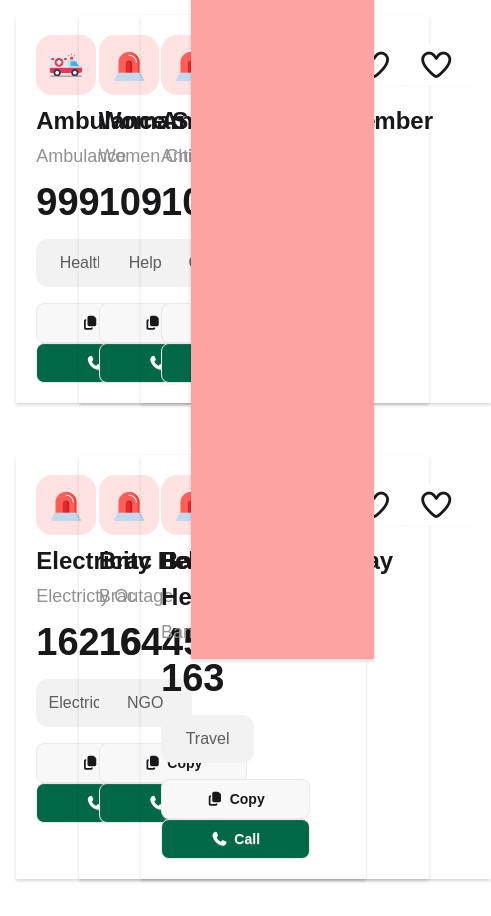
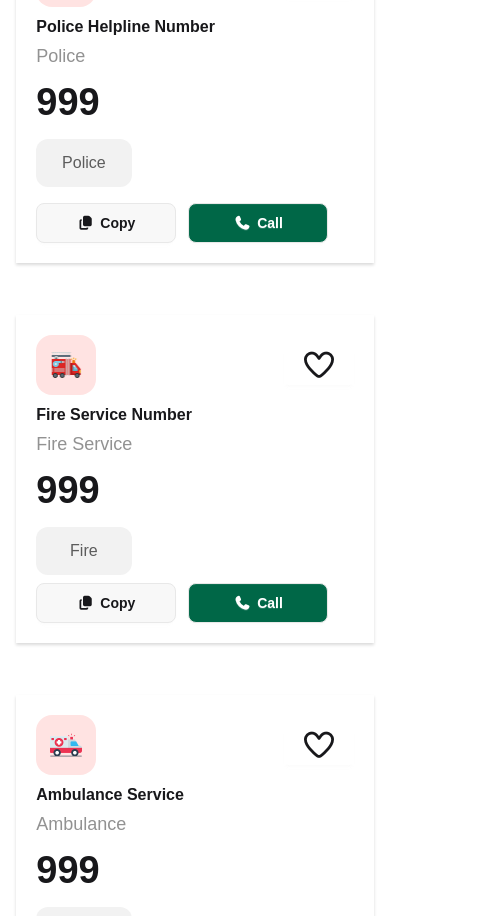
Before and after one commit to khondhokersazzad/A-5-Emergency-Hotline, a plain HTML site: page index.html in a window 390 px wide. Shown: the part 1084-2000 px from the top of the page, 491 px wide, since content can reach past the window. Drawn offline with nearby package versions, Linux system fonts and the light colour scheme; a web font is replaced by a local one.

Commit message:
Fixed Number Card and Call History Section responsive issue

```diff
--- a/index.html
+++ b/index.html
@@ -24,9 +24,9 @@
 </head>
 <body class="hind-400">
 
-    <nav class=" max-w-screen-2xl mx-auto flex justify-between items-center py-5">
+    <nav class=" max-w-screen-3xl w-11/12 mx-auto flex justify-between items-center py-5">
       <div class="logo flex justify-around items-center gap-2">
-        <!-- <img src="./assets/logo.png" alt="Logo" class="w-[50px] h-[50px]"> -->
+
         <img src="./assets/export.png" alt="">
       </div>
       <div class="menu  flex flex-row justify-around items-center gap-5">
@@ -45,12 +45,12 @@
       </div>
     </section>
 
-    <section class="number-card-history-section max-w-screen-2xl w-11/12 grid-cols-12 gap-8 mx-auto">
-      <div class="number-card-history-section-container flex justify-between">
-        <div class="number-section col-span-9">
-        <div class="number-card-container  grid grid-cols-3 gap-3">
+    <section class="number-card-history-section max-w-screen-3xl mx-auto">
+      <div class="number-card-history-section-container  w-11/12 grid  grid-cols-1 sm:grid-cols-12 gap-8 mx-auto">
+        <div class="number-section col-span-1 sm:col-span-9 ">
+        <div class="number-card-container  grid grid-cols-1 md:grid-cols-2 lg:grid-cols-3  justify-between gap-3">
 
-          <div class="number-card my-5 w-[350px] p-5 shadow-[0px_2px_3px_0px_rgba(0,0,0,0.15)]">
+          <div class="number-card my-5   p-5 shadow-[0px_2px_3px_0px_rgba(0,0,0,0.15)]">
 
             <div class="flex justify-between items-center">
               <div class="w-15 h-15 flex justify-center items-center bg-[#ffe3e2] rounded-[16px]">
@@ -60,18 +60,18 @@
               <button class="btn-heart btn bg-white  border-none"><i class="fa-regular fa-heart text-3xl icon-heart"></i></button>
             </div>
 
-            <h2 class="card-title text-[24px] font-semibold pt-2">National Emergency Number</h2>
+            <h2 class="card-title text-[16px] 2xl:text-[24px] font-semibold pt-2">National Emergency Number</h2>
             <h3 class="text-[18px] text-[#929292] py-1">National Emergency</h3>
             <p class="card-num text-[38px] font-bold pb-2">999</p>
             <div class="bg-[#f2f2f2] w-[30%] h-12 mb-4 flex justify-center items-center rounded-[12px]">
             <h4 class="text-[#5c5c5c]">All</h4>
             </div>
-            <button class="copy-btn btn w-[48%] mr-2 rounded-lg "><i class="fa-solid fa-copy"></i>Copy</button>
-            <button class="btn call-btn w-[48%] rounded-lg  bg-[#006747] text-white"><i class="fa-solid fa-phone"></i></i>Call</button>
+            <button class="copy-btn btn w-[44%] mr-2 rounded-lg "><i class="fa-solid fa-copy"></i>Copy</button>
+            <button class="btn call-btn w-[44%] rounded-lg  bg-[#006747] text-white"><i class="fa-solid fa-phone"></i></i>Call</button>
 
           </div>
 
-          <div class="number-card my-5 w-[350px] p-5 shadow-[0px_2px_3px_0px_rgba(0,0,0,0.15)]">
+          <div class="number-card my-5   p-5 shadow-[0px_2px_3px_0px_rgba(0,0,0,0.15)]">
 
             <div class="flex justify-between items-center">
               <div class="w-15 h-15 flex justify-center items-center bg-[#ffe3e2] rounded-[16px] m">
@@ -81,18 +81,18 @@
               <button class="btn-heart btn bg-white  border-none"><i class="fa-regular fa-heart text-3xl icon-heart"></i></button>
             </div>
 
-            <h2 class="card-title text-[24px] font-semibold pt-2">Police Helpline Number</h2>
+              <h2 class="card-title text-[16px] 2xl:text-[24px] font-semibold pt-2">Police Helpline Number</h2>
             <h3 class="card-subtitle text-[18px] text-[#929292] py-1">Police</h3>
             <p class="card-num text-[38px] font-bold pb-2">999</p>
             <div class="bg-[#f2f2f2] w-[30%] h-12 mb-4 flex justify-center items-center rounded-[12px]">
             <h4 class="card-category text-[#5c5c5c]">Police</h4>
             </div>
-            <button class="copy-btn btn w-[48%] mr-2 rounded-lg "><i class="fa-solid fa-copy"></i>Copy</button>
-            <button class="btn call-btn w-[48%] rounded-lg  bg-[#006747] text-white"><i class="fa-solid fa-phone"></i></i>Call</button>
+            <button class="copy-btn btn w-[44%]  mr-2 rounded-lg "><i class="fa-solid fa-copy"></i>Copy</button>
+            <button class="btn call-btn w-[44%] rounded-lg  bg-[#006747] text-white"><i class="fa-solid fa-phone"></i></i>Call</button>
 
           </div>
 
-          <div class="number-card my-5 w-[350px] p-5 shadow-[0px_2px_3px_0px_rgba(0,0,0,0.15)]">
+          <div class="number-card my-5   p-5 shadow-[0px_2px_3px_0px_rgba(0,0,0,0.15)]">
 
             <div class="flex justify-between items-center">
               <div class="w-15 h-15 flex justify-center items-center bg-[#ffe3e2] rounded-[16px]">
@@ -102,18 +102,18 @@
               <button class="btn-heart btn bg-white  border-none"><i class="fa-regular fa-heart text-3xl icon-heart"></i></button>
             </div>
 
-            <h2 class="card-title text-[24px] font-semibold pt-2">Fire Service Number</h2>
+              <h2 class="card-title text-[16px] 2xl:text-[24px] font-semibold pt-2">Fire Service Number</h2>
             <h3 class="text-[18px] text-[#929292] py-1">Fire Service</h3>
             <p class="card-num text-[38px] font-bold pb-2">999</p>
             <div class="bg-[#f2f2f2] w-[30%] h-12 mb-2 flex justify-center items-center rounded-[12px]">
               <h4 class="text-[#5c5c5c]">Fire</h4>
             </div>
-            <button class="copy-btn btn w-[48%] mr-2 rounded-lg "><i class="fa-solid fa-copy"></i>Copy</button>
-            <button class="btn call-btn w-[48%] rounded-lg  bg-[#006747] text-white"><i class="fa-solid fa-phone"></i></i>Call</button>
+            <button class="copy-btn btn w-[44%] mr-2 rounded-lg "><i class="fa-solid fa-copy"></i>Copy</button>
+            <button class="btn call-btn w-[44%] rounded-lg  bg-[#006747] text-white"><i class="fa-solid fa-phone"></i></i>Call</button>
 
           </div>
 
-          <div class="number-card my-5 w-[350px] p-5 shadow-[0px_2px_3px_0px_rgba(0,0,0,0.15)]">
+          <div class="number-card my-5   p-5 shadow-[0px_2px_3px_0px_rgba(0,0,0,0.15)]">
 
             <div class="flex justify-between items-center">
               <div class="w-15 h-15 flex justify-center items-center bg-[#ffe3e2] rounded-[16px] m">
@@ -123,18 +123,18 @@
               <button class="btn-heart btn bg-white  border-none"><i class="fa-regular fa-heart text-3xl icon-heart"></i></button>
             </div>
 
-            <h2 class="card-title text-[24px] font-semibold pt-2">Ambulance Service</h2>
+              <h2 class="card-title text-[16px] 2xl:text-[24px] font-semibold pt-2">Ambulance Service</h2>
             <h3 class="text-[18px] text-[#929292] py-1">Ambulance</h3>
             <p class="card-num text-[38px] font-bold pb-2">999</p>
             <div class="bg-[#f2f2f2] w-[30%] h-12 mb-4 flex justify-center items-center rounded-[12px]">
             <h4 class="text-[#5c5c5c]">Health</h4>
             </div>
-            <button class="copy-btn btn w-[48%] mr-2 rounded-lg "><i class="fa-solid fa-copy"></i>Copy</button>
-            <button class="btn call-btn w-[48%] rounded-lg  bg-[#006747] text-white"><i class="fa-solid fa-phone"></i></i>Call</button>
+            <button class="copy-btn btn w-[44%] mr-2 rounded-lg "><i class="fa-solid fa-copy"></i>Copy</button>
+            <button class="btn call-btn w-[44%] rounded-lg  bg-[#006747] text-white"><i class="fa-solid fa-phone"></i></i>Call</button>
 
           </div>
 
-          <div class="number-card my-5 w-[350px] p-5 shadow-[0px_2px_3px_0px_rgba(0,0,0,0.15)]">
+          <div class="number-card my-5   p-5 shadow-[0px_2px_3px_0px_rgba(0,0,0,0.15)]">
 
             <div class="flex justify-between items-center">
               <div class="w-15 h-15 flex justify-center items-center bg-[#ffe3e2] rounded-[16px] m">
@@ -144,18 +144,18 @@
               <button class="btn-heart btn bg-white  border-none"><i class="fa-regular fa-heart text-3xl icon-heart"></i></button>
             </div>
 
-            <h2 class="card-title text-[24px] font-semibold pt-2">Woman & Child Helpline</h2>
+              <h2 class="card-title text-[16px] 2xl:text-[24px] font-semibold pt-2">Woman & Child Helpline</h2>
             <h3 class="text-[18px] text-[#929292] py-1">Women Child Helpline</h3>
             <p class="card-num text-[38px] font-bold pb-2">109</p>
             <div class="bg-[#f2f2f2] w-[30%] h-12 mb-4 flex justify-center items-center rounded-[12px]">
             <h4 class="text-[#5c5c5c]">Help</h4>
             </div>
-            <button class="copy-btn btn w-[48%] mr-2 rounded-lg "><i class="fa-solid fa-copy"></i>Copy</button>
-            <button class="btn call-btn w-[48%] rounded-lg bg-[#006747] text-white"><i class="fa-solid fa-phone"></i></i>Call</button>
+            <button class="copy-btn btn w-[44%] mr-2 rounded-lg "><i class="fa-solid fa-copy"></i>Copy</button>
+            <button class="btn call-btn w-[44%] rounded-lg bg-[#006747] text-white"><i class="fa-solid fa-phone"></i></i>Call</button>
 
           </div>
 
-          <div class="number-card my-5 w-[350px] p-5 shadow-[0px_2px_3px_0px_rgba(0,0,0,0.15)]">
+          <div class="number-card my-5   p-5 shadow-[0px_2px_3px_0px_rgba(0,0,0,0.15)]">
 
             <div class="flex justify-between items-center">
               <div class="w-15 h-15 flex justify-center items-center bg-[#ffe3e2] rounded-[16px] m">
@@ -165,18 +165,18 @@
               <button class="btn-heart btn bg-white  border-none"><i class="fa-regular fa-heart text-3xl icon-heart"></i></button>
             </div>
 
-            <h2 class="card-title text-[24px] font-semibold pt-2">Anti-corruption Number</h2>
+              <h2 class="card-title text-[16px] 2xl:text-[24px] font-semibold pt-2">Anti-corruption Number</h2>
             <h3 class="text-[18px] text-[#929292] py-1">Anti-corruption</h3>
             <p class="card-num text-[38px] font-bold pb-2">106</p>
             <div class="bg-[#f2f2f2] w-[30%] h-12 mb-4 flex justify-center items-center rounded-[12px]">
             <h4 class="text-[#5c5c5c]">Govt.</h4>
             </div>
-            <button class="copy-btn btn w-[48%] mr-2 rounded-lg "><i class="fa-solid fa-copy"></i>Copy</button>
-            <button class="btn call-btn w-[48%] rounded-lg  bg-[#006747] text-white"><i class="fa-solid fa-phone"></i></i>Call</button>
+            <button class="copy-btn btn w-[44%] mr-2 rounded-lg "><i class="fa-solid fa-copy"></i>Copy</button>
+            <button class="btn call-btn w-[44%] rounded-lg  bg-[#006747] text-white"><i class="fa-solid fa-phone"></i></i>Call</button>
 
           </div>
 
-          <div class="number-card my-5 w-[350px] p-5 shadow-[0px_2px_3px_0px_rgba(0,0,0,0.15)]">
+          <div class="number-card my-5   p-5 shadow-[0px_2px_3px_0px_rgba(0,0,0,0.15)]">
 
             <div class="flex justify-between items-center">
               <div class="w-15 h-15 flex justify-center items-center bg-[#ffe3e2] rounded-[16px] m">
@@ -186,18 +186,18 @@
               <button class="btn-heart btn bg-white  border-none"><i class="fa-regular fa-heart text-3xl icon-heart"></i></button>
             </div>
 
-            <h2 class="card-title text-[24px] font-semibold pt-2">Electricity Helpline</h2>
+              <h2 class="card-title text-[16px] 2xl:text-[24px] font-semibold pt-2">Electricity Helpline</h2>
             <h3 class="text-[18px] text-[#929292] py-1">Electricty Outage</h3>
             <p class="card-num text-[38px] font-bold pb-2">16216</p>
             <div class="bg-[#f2f2f2] w-[30%] h-12 mb-4 flex justify-center items-center rounded-[12px]">
             <h4 class="text-[#5c5c5c]">Electricity</h4>
             </div>
-            <button class="copy-btn btn w-[48%] mr-2 rounded-lg "><i class="fa-solid fa-copy"></i>Copy</button>
-            <button class="btn call-btn w-[48%] rounded-lg  bg-[#006747] text-white"><i class="fa-solid fa-phone"></i></i>Call</button>
+            <button class="copy-btn btn w-[44%] mr-2 rounded-lg "><i class="fa-solid fa-copy"></i>Copy</button>
+            <button class="btn call-btn w-[44%] rounded-lg  bg-[#006747] text-white"><i class="fa-solid fa-phone"></i></i>Call</button>
 
           </div>
 
-          <div class="number-card my-5 w-[350px] p-5 shadow-[0px_2px_3px_0px_rgba(0,0,0,0.15)]">
+          <div class="number-card my-5   p-5 shadow-[0px_2px_3px_0px_rgba(0,0,0,0.15)]">
 
             <div class="flex justify-between items-center">
               <div class="w-15 h-15 flex justify-center items-center bg-[#ffe3e2] rounded-[16px] m">
@@ -207,18 +207,18 @@
               <button class="btn-heart btn bg-white  border-none"><i class="fa-regular fa-heart text-3xl icon-heart"></i></button>
             </div>
 
-            <h2 class="card-title text-[24px] font-semibold pt-2">Brac Helpline</h2>
+              <h2 class="card-title text-[16px] 2xl:text-[24px] font-semibold pt-2">Brac Helpline</h2>
             <h3 class="text-[18px] text-[#929292] py-1">Brac</h3>
             <p class="card-num text-[38px] font-bold pb-2">16445</p>
             <div class="bg-[#f2f2f2] w-[30%] h-12 mb-4 flex justify-center items-center rounded-[12px]">
             <h4 class="text-[#5c5c5c]">NGO</h4>
             </div>
-            <button class="copy-btn btn w-[48%] mr-2 rounded-lg "><i class="fa-solid fa-copy"></i>Copy</button>
-            <button class="btn call-btn w-[48%] rounded-lg  bg-[#006747] text-white"><i class="fa-solid fa-phone"></i></i>Call</button>
+            <button class="copy-btn btn w-[44%] mr-2 rounded-lg "><i class="fa-solid fa-copy"></i>Copy</button>
+            <button class="btn call-btn w-[44%] rounded-lg  bg-[#006747] text-white"><i class="fa-solid fa-phone"></i></i>Call</button>
 
           </div>
 
-          <div class="number-card my-5 w-[350px] p-5 shadow-[0px_2px_3px_0px_rgba(0,0,0,0.15)]">
+          <div class="number-card my-5   p-5 shadow-[0px_2px_3px_0px_rgba(0,0,0,0.15)]">
 
               <div class="flex justify-between items-center">
                 <div class="w-15 h-15 flex justify-center items-center bg-[#ffe3e2] rounded-[16px]">
@@ -228,14 +228,14 @@
                 <button class="btn-heart btn bg-white  border-none"><i class="fa-regular fa-heart text-3xl icon-heart"></i></button>
               </div>
 
-              <h2 class="card-title text-[24px] font-semibold pt-2">Bangladesh Railway Helpline</h2>
+                <h2 class="card-title text-[16px] 2xl:text-[24px] font-semibold pt-2">Bangladesh Railway Helpline</h2>
               <h3 class="text-[18px] text-[#929292] py-1">Bangladesh Railway</h3>
               <p class="card-num text-[38px] font-bold pb-2">163</p>
               <div class="bg-[#f2f2f2] w-[30%] h-12 mb-4 flex justify-center items-center rounded-[12px]">
               <h4 class="text-[#5c5c5c]">Travel</h4>
               </div>
-              <button class="copy-btn btn w-[48%] mr-2 rounded-lg "><i class="fa-solid fa-copy"></i>Copy</button>
-              <button class="btn call-btn w-[48%] rounded-lg  bg-[#006747] text-white"><i class="fa-solid fa-phone"></i></i>Call</button>
+              <button class="copy-btn btn w-[44%] mr-2 rounded-lg "><i class="fa-solid fa-copy"></i>Copy</button>
+              <button class="btn call-btn w-[44%] rounded-lg  bg-[#006747] text-white"><i class="fa-solid fa-phone"></i></i>Call</button>
 
           </div>
 
@@ -244,16 +244,29 @@
         </div>
 
       </div>
-      <div class="number-history-section col-span-3 h-[1140px] p-5 bg-red-300 shadow-[0px_2px_3px_0px_rgba(0,0,0,0.15)]">
-        <div class="flex justify-between items-center">
-          <h2 class="text-[20px]"><i class="fa-regular fa-clock"></i> Call History</h2>
-          <button class="inter flex items-center gap-2 bg-[#00A63E] text-white px-5 py-3 rounded-[50px] ">Clear</button>
-        </div>
+      <div class="number-history-section col-span-1 sm:col-span-3   p-5 shadow-[0px_2px_3px_0px_rgba(0,0,0,0.15)]">
+
+          <div class="flex justify-between items-center gap-5">
+            <h2 class="text-[20px]"><i class="fa-regular fa-clock"></i> Call History</h2>
+            <button  class="inter  bg-[#00A63E] text-white px-5 py-3 rounded-[50px] ">Clear</button>
+          </div>
+
+
+          <div id="num-history-container">
+
+          </div>
+
+
+
+
 
       </div>
-      </div>
+
 
     </section>
+
+
+
 
     <script src="./script.js"></script>
 
```
Also changed, not shown: script.js (+30 -0 lines).
